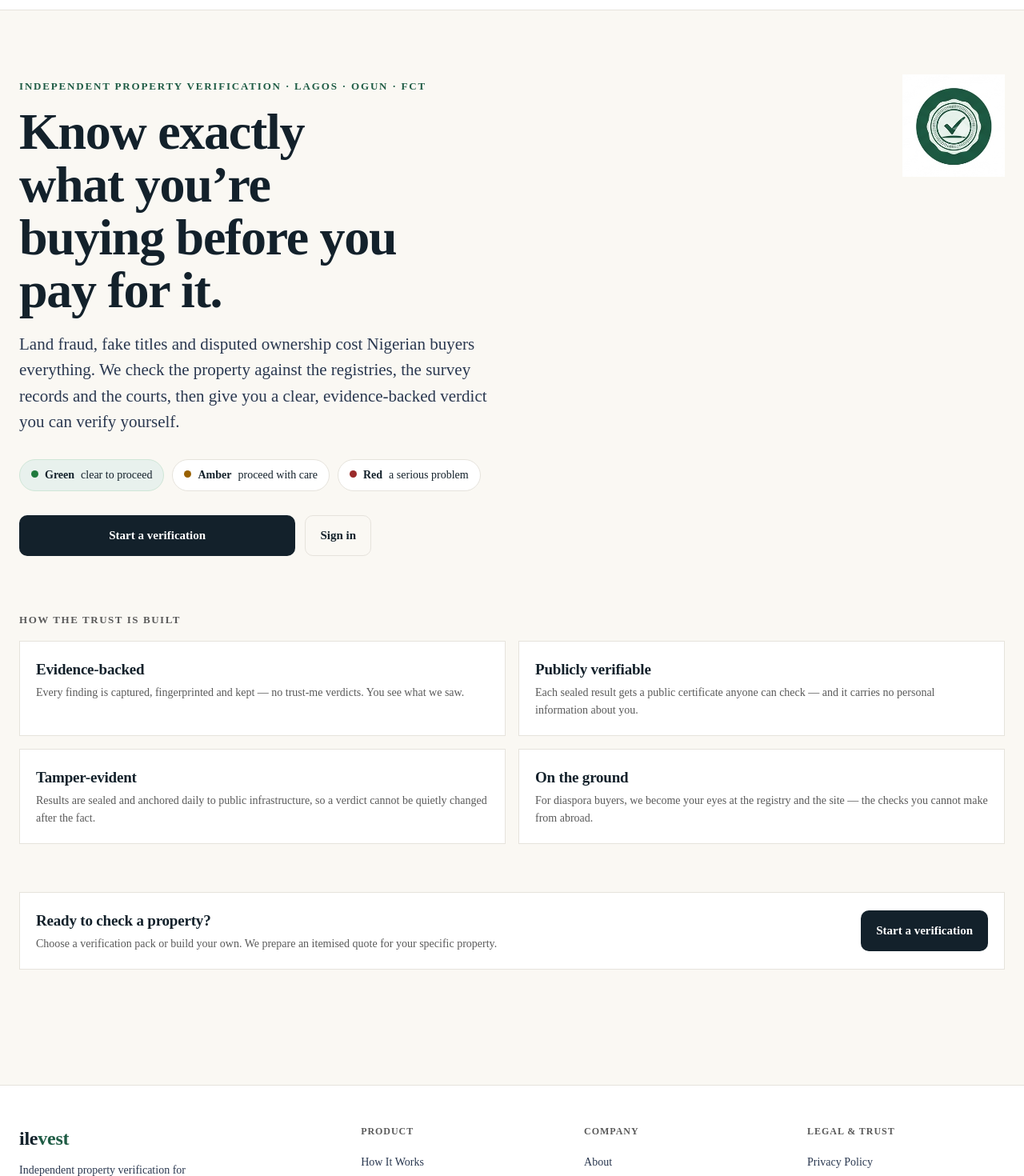
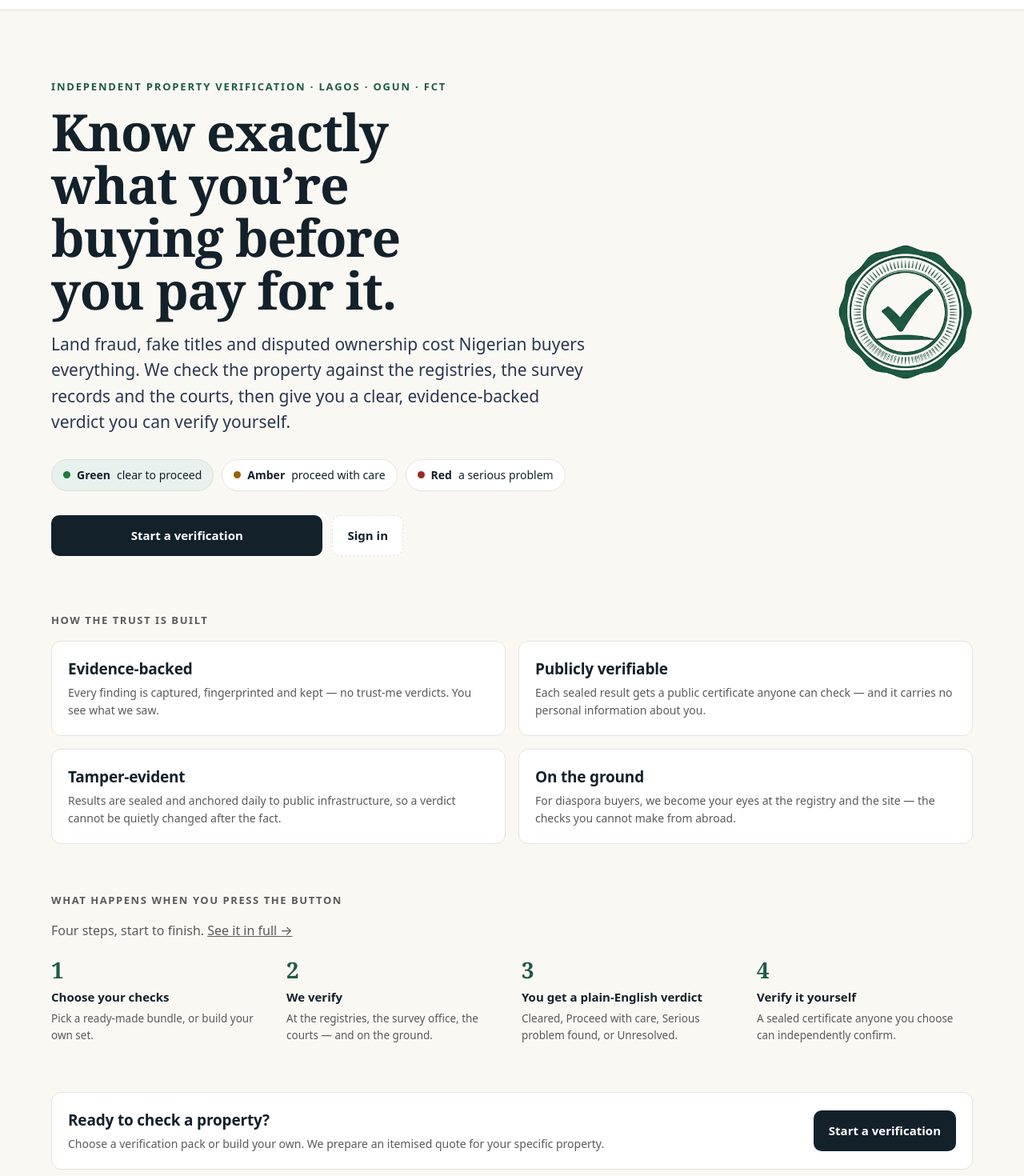
Before and after one commit to EmperorsMM/ilevest-web, a Next.js app in the folder apps/web/: page / in a window 1280 px wide. Shown: the part 60-1530 px from the top of the page at 80% size. Built offline with nearby package versions, Linux system fonts and the light colour scheme; no server answers.

Commit message:
Fix :root regression
root regression (--sans/--serif/--maxw/--r) + landing art direction + brand across surfaces

```diff
--- a/apps/web/src/app/admin/page.tsx
+++ b/apps/web/src/app/admin/page.tsx
@@ -2,9 +2,9 @@
 // and authoritatively by Row-Level Security at the database (security).
 export default function AdminSurface() {
   return (
-    <main style={{ padding: 24, fontFamily: "system-ui" }}>
+    <main className="wrap-work" style={{ padding: "40px 24px" }}>
       <h1>Admin surface</h1>
-      <p style={{ color: "#666" }}>Scaffolding placeholder — no features yet.</p>
+      <p className="muted">Scaffolding placeholder — no features yet.</p>
     </main>
   );
 }
--- a/apps/web/src/app/globals.css
+++ b/apps/web/src/app/globals.css
@@ -37,6 +37,29 @@
   --red-wash:   #F6E4E2;
   --unresolved: #6B7280;   /* Unresolved — honest, never dressed up as a pass */
 
+  /* ============ STRUCTURE & TYPE ============================================
+     RESTORED. These four lived in :root and were deleted by the v1.0 palette
+     rewrite, which replaced the whole block with colours only. Every one of
+     them was silently failing in production:
+       --sans  undefined -> body font-family invalid -> THE WHOLE SITE fell back
+               to the browser default serif. Not Inter. Not Fraunces.
+       --serif undefined -> Fraunces never applied to any headline.
+       --r     undefined -> every card/button corner rendered square.
+       --maxw  undefined -> .wrap had NO max-width, so it spanned the full
+               viewport: the container was never actually constrained, which is
+               exactly the "content hugs the left edge, dead zone right" effect. */
+  --sans:  "Inter Variable", system-ui, -apple-system, "Segoe UI", Roboto, Arial, sans-serif;
+  --serif: "Fraunces Variable", Georgia, "Times New Roman", serif;
+  --r:     12px;
+
+  /* Container widths — the system applied intelligently, not blanket-one-width.
+     READING surfaces (public, /client, order detail, /verify) get a comfortable
+     centred column. WORK surfaces (/ops, /review, /work) are TOOLS — tables,
+     queues, evidence columns — and get a wider container so the desk staff are
+     not fighting a reading measure to do their job. */
+  --maxw:      1200px;   /* reading — the default */
+  --maxw-work: 1440px;   /* work surfaces */
+
 }
 
 * { box-sizing: border-box; }
@@ -53,6 +76,9 @@
 a { color: inherit; }
 
 .wrap { max-width: var(--maxw); margin: 0 auto; padding: 0 24px; }
+/* Work surfaces: same system (palette, type, spacing) at a width sized for
+   tables and queues rather than for reading prose. */
+.wrap-work { max-width: var(--maxw-work); margin: 0 auto; padding: 0 24px; }
 
 /* ---- top bar ---- */
 .topbar { border-bottom: 1px solid var(--line); background: var(--surface); }
@@ -83,14 +109,35 @@
   margin: 14px 0 0; max-width: 15ch;
 }
 .hero p.lede { font-size: clamp(17px, 2.1vw, 21px); color: var(--ink-soft); max-width: 56ch; margin: 18px 0 0; }
-/* hero head: headline leads, seal to the side (stacks on mobile) */
-.hero-head { display: grid; grid-template-columns: 1fr auto; gap: 28px; align-items: start; }
-.hero-seal { padding-top: 8px; }
-@media (max-width: 720px) {
-  .hero-head { grid-template-columns: 1fr; }
+/* HERO — the seal is the right-hand WEIGHT of the whole hero, not a decoration
+   sitting on the headline's shoulder. The content column (eyebrow, headline,
+   lede, verdicts, actions) reads as one block; the seal balances that block and
+   is vertically centred against it. Text stays LEFT-aligned, ragged right
+   (Brand Identity 5.2) — only the container is centred, never the copy. */
+.hero-grid { display: grid; grid-template-columns: minmax(0, 1fr) auto; gap: 64px; align-items: center; }
+.hero-content { min-width: 0; }
+.hero-seal img { display: block; width: 168px; height: auto; }
+.hero-cta { display: flex; gap: 12px; flex-wrap: wrap; margin-top: 30px; max-width: 440px; }
+.hero-cta .btn { width: auto; }
+.hero-cta .btn.primary { flex: 1 1 auto; }
+.btn.ghost { background: var(--surface); border-color: var(--line); color: var(--ink); flex: 0 0 auto; }
+.btn.ghost:hover { border-color: var(--ink); }
+@media (max-width: 860px) {
+  .hero-grid { grid-template-columns: 1fr; gap: 24px; }
   .hero-seal { order: -1; }
-  .hero-seal svg { width: 84px; height: 84px; }
+  .hero-seal img { width: 96px; }
 }
+
+/* THE STEPS STRIP — what actually HAPPENS if you press the button. The trust
+   cards answer "why believe you"; this answers the frightened first-timer's
+   real question: "what am I getting into?". A summary that reduces anxiety —
+   deliberately lighter than /how-it-works, never a second copy of it. */
+.steps { display: grid; grid-template-columns: repeat(4, 1fr); gap: 24px; margin-top: 22px; }
+.step-n { font-family: var(--serif); font-size: 28px; font-weight: 600; line-height: 1; color: var(--green); }
+.step-t { font-weight: 700; font-size: 15px; margin: 9px 0 5px; color: var(--ink); }
+.step-b { color: var(--muted); font-size: 13.5px; line-height: 1.55; }
+@media (max-width: 860px) { .steps { grid-template-columns: repeat(2, 1fr); gap: 20px; } }
+@media (max-width: 520px) { .steps { grid-template-columns: 1fr; } }
 
 
 /* the signature: the verdict scale */
@@ -400,3 +447,7 @@
 .legal-section li { color: var(--ink-soft); line-height: 1.65; font-size: 15px; padding-left: 18px; position: relative; }
 .legal-section li::before { content: "\2022"; color: var(--green); position: absolute; left: 4px; }
 .legal-body a { color: var(--green); text-decoration: underline; }
+
+/* replaces ad-hoc inline styles: a card that is presentational, not clickable */
+.card.static { cursor: default; }
+.section-last { padding-bottom: 80px; }
--- a/apps/web/src/app/ops/orders/[id]/page.tsx
+++ b/apps/web/src/app/ops/orders/[id]/page.tsx
@@ -112,7 +112,7 @@
   return (
     <>
 
-      <main className="wrap" style={{ padding: "28px 24px 80px", maxWidth: 760 }}>
+      <main className="wrap-work" style={{ padding: "28px 24px 80px", maxWidth: 760 }}>
         <a href="/ops" className="back-link">&larr; Order queue</a>
         <h1 className="detail-h1">Invoice</h1>
 
--- a/apps/web/src/app/ops/page.tsx
+++ b/apps/web/src/app/ops/page.tsx
@@ -28,7 +28,7 @@
   const { data, error } = await supabase.rpc("ops_order_queue");
   if (error) {
     return (
-      <main className="wrap" style={{ padding: "60px 24px" }}>
+      <main className="wrap-work" style={{ padding: "60px 24px" }}>
         <h1 className="detail-h1">Not authorised</h1>
         <p className="detail-empty">This area is for Ilevest operations staff.</p>
         <a className="back-link" href="/client">&larr; Back to your dashboard</a>
@@ -39,7 +39,7 @@
 
   return (
     <>
-      <main className="wrap" style={{ padding: "32px 24px 80px" }}>
+      <main className="wrap-work" style={{ padding: "32px 24px 80px" }}>
         <h1 className="detail-h1" style={{ marginTop: 0 }}>Order queue</h1>
         <p className="detail-meta">{rows.length} order{rows.length === 1 ? "" : "s"}</p>
 
--- a/apps/web/src/app/page.tsx
+++ b/apps/web/src/app/page.tsx
@@ -28,15 +28,10 @@
       <OAuthCodeCatcher />
       <main className="wrap">
         <section className="hero">
-          <div className="hero-head">
-            <div>
+          <div className="hero-grid">
+            <div className="hero-content">
               <p className="eyebrow">Independent property verification · Lagos · Ogun · FCT</p>
               <h1>Know exactly what you&rsquo;re buying before you pay for it.</h1>
-            </div>
-            <div className="hero-seal">
-              <Image src="/seal.png" alt="Ilevest verification seal" width={128} height={128} priority />
-            </div>
-          </div>
               <p className="lede">
                 Land fraud, fake titles and disputed ownership cost Nigerian buyers everything.
                 We check the property against the registries, the survey records and the courts,
@@ -49,42 +44,43 @@
                 <span className="verdict"><span className="dot r" /><b>Red</b> a serious problem</span>
               </div>
 
-          <div style={{ display: "flex", gap: 12, flexWrap: "wrap", marginTop: 30, maxWidth: 440 }}>
-            <a className="btn primary" href="/start" style={{ width: "auto", flex: "1 1 auto" }}>
-              Start a verification
-            </a>
-            <a className="btn" href="/signup?mode=signin"
-               style={{ width: "auto", flex: "0 0 auto", border: "1px solid var(--line)", color: "var(--ink)" }}>
-              Sign in
-            </a>
+              <div className="hero-cta">
+                <a className="btn primary" href="/start">Start a verification</a>
+                <a className="btn ghost" href="/signup?mode=signin">Sign in</a>
+              </div>
+            </div>
+
+            <div className="hero-seal">
+              <Image src="/seal-lg.png" alt="Ilevest verification seal" width={281} height={281} priority />
+            </div>
           </div>
         </section>
 
         <section className="section">
           <h2>How the trust is built</h2>
           <div className="grid">
-            <div className="card" style={{ cursor: "default" }}>
+            <div className="card static">
               <div className="name">Evidence-backed</div>
               <div className="who">
                 Every finding is captured, fingerprinted and kept &mdash; no trust-me verdicts.
                 You see what we saw.
               </div>
             </div>
-            <div className="card" style={{ cursor: "default" }}>
+            <div className="card static">
               <div className="name">Publicly verifiable</div>
               <div className="who">
                 Each sealed result gets a public certificate anyone can check &mdash; and it
                 carries no personal information about you.
               </div>
             </div>
-            <div className="card" style={{ cursor: "default" }}>
+            <div className="card static">
               <div className="name">Tamper-evident</div>
               <div className="who">
                 Results are sealed and anchored daily to public infrastructure, so a verdict
                 cannot be quietly changed after the fact.
               </div>
             </div>
-            <div className="card" style={{ cursor: "default" }}>
+            <div className="card static">
               <div className="name">On the ground</div>
               <div className="who">
                 For diaspora buyers, we become your eyes at the registry and the site &mdash;
@@ -94,7 +90,36 @@
           </div>
         </section>
 
-        <section className="section" style={{ paddingBottom: 80 }}>
+        <section className="section">
+          <h2>What happens when you press the button</h2>
+          <p className="muted" style={{ maxWidth: "58ch", marginTop: 4 }}>
+            Four steps, start to finish. <a href="/how-it-works">See it in full →</a>
+          </p>
+          <div className="steps">
+            <div>
+              <div className="step-n">1</div>
+              <div className="step-t">Choose your checks</div>
+              <div className="step-b">Pick a ready-made bundle, or build your own set.</div>
+            </div>
+            <div>
+              <div className="step-n">2</div>
+              <div className="step-t">We verify</div>
+              <div className="step-b">At the registries, the survey office, the courts — and on the ground.</div>
+            </div>
+            <div>
+              <div className="step-n">3</div>
+              <div className="step-t">You get a plain-English verdict</div>
+              <div className="step-b">Cleared, Proceed with care, Serious problem found, or Unresolved.</div>
+            </div>
+            <div>
+              <div className="step-n">4</div>
+              <div className="step-t">Verify it yourself</div>
+              <div className="step-b">A sealed certificate anyone you choose can independently confirm.</div>
+            </div>
+          </div>
+        </section>
+
+        <section className="section section-last">
           <div className="rail" style={{ display: "flex", alignItems: "center", justifyContent: "space-between", flexWrap: "wrap", gap: 16 }}>
             <div>
               <div style={{ fontWeight: 800, fontSize: 19, letterSpacing: "-0.01em" }}>Ready to check a property?</div>
--- a/apps/web/src/app/review/checks/[id]/bench.tsx
+++ b/apps/web/src/app/review/checks/[id]/bench.tsx
@@ -123,11 +123,11 @@
               "Escalated — it lands on the Reviewer's pile for an Unresolved decision.");
   };
 
-  if (loading) return <main className="wrap" style={{ padding: "60px 24px" }}><p className="detail-meta">Loading…</p></main>;
+  if (loading) return <main className="wrap-work" style={{ padding: "60px 24px" }}><p className="detail-meta">Loading…</p></main>;
 
   if (!ws?.visible) {
     return (
-      <main className="wrap" style={{ padding: "60px 24px" }}>
+      <main className="wrap-work" style={{ padding: "60px 24px" }}>
         <h1 className="detail-h1">Not visible</h1>
         <p className="detail-empty">The bench is for desk staff and the check&rsquo;s assigned worker.</p>
         <a className="back-link" href="/review">&larr; Back to the desk</a>
@@ -143,7 +143,7 @@
 
   return (
     <>
-      <main className="wrap" style={{ padding: "32px 24px 80px", maxWidth: 760 }}>
+      <main className="wrap-work" style={{ padding: "32px 24px 80px", maxWidth: 760 }}>
         <a className="back-link" href="/review">&larr; The desk</a>
         <h1 className="detail-h1" style={{ marginBottom: 4 }}>{ws.title}</h1>
         <p className="detail-meta">
--- a/apps/web/src/app/review/page.tsx
+++ b/apps/web/src/app/review/page.tsx
@@ -25,7 +25,7 @@
 
   if (!q.staff) {
     return (
-      <main className="wrap" style={{ padding: "60px 24px" }}>
+      <main className="wrap-work" style={{ padding: "60px 24px" }}>
         <h1 className="detail-h1">Staff only</h1>
         <p className="detail-empty">The desk is for Ilevest Ops and Reviewers.</p>
       </main>
@@ -34,7 +34,7 @@
 
   return (
     <>
-      <main className="wrap" style={{ padding: "32px 24px 80px" }}>
+      <main className="wrap-work" style={{ padding: "32px 24px 80px" }}>
         <h1 className="detail-h1" style={{ marginTop: 0 }}>The desk</h1>
         <p className="detail-meta">
           {q.in_review.length} in review · {q.exceptions.length} exception{q.exceptions.length === 1 ? "" : "s"} · {q.intake.length} in intake
--- a/apps/web/src/app/work/checks/[id]/workspace.tsx
+++ b/apps/web/src/app/work/checks/[id]/workspace.tsx
@@ -130,11 +130,11 @@
               "Exception flagged — Ops has it.");
   };
 
-  if (loading) return <main className="wrap" style={{ padding: "60px 24px" }}><p className="detail-meta">Loading…</p></main>;
+  if (loading) return <main className="wrap-work" style={{ padding: "60px 24px" }}><p className="detail-meta">Loading…</p></main>;
 
   if (!ws?.visible) {
     return (
-      <main className="wrap" style={{ padding: "60px 24px" }}>
+      <main className="wrap-work" style={{ padding: "60px 24px" }}>
         <h1 className="detail-h1">Not your check</h1>
         <p className="detail-empty">This workspace belongs to the worker assigned to the check.</p>
         <a className="back-link" href="/work">&larr; Back to my checks</a>
@@ -148,7 +148,7 @@
 
   return (
     <>
-      <main className="wrap" style={{ padding: "32px 24px 80px", maxWidth: 760 }}>
+      <main className="wrap-work" style={{ padding: "32px 24px 80px", maxWidth: 760 }}>
         <a className="back-link" href="/work">&larr; My checks</a>
         <h1 className="detail-h1" style={{ marginBottom: 4 }}>{ws.title}</h1>
         <p className="detail-meta">
--- a/apps/web/src/app/work/page.tsx
+++ b/apps/web/src/app/work/page.tsx
@@ -32,7 +32,7 @@
 
   return (
     <>
-      <main className="wrap" style={{ padding: "32px 24px 80px" }}>
+      <main className="wrap-work" style={{ padding: "32px 24px 80px" }}>
         <h1 className="detail-h1" style={{ marginTop: 0 }}>My checks</h1>
         <p className="detail-meta">
           {open.length} open · {done.length} completed
--- a/apps/web/src/components/toast.tsx
+++ b/apps/web/src/components/toast.tsx
@@ -35,7 +35,7 @@
           <div key={t.id} onClick={() => dismiss(t.id)}
                style={{ pointerEvents: "auto", cursor: "pointer", maxWidth: 520, margin: "0 16px",
                         padding: "12px 16px", borderRadius: 10, fontSize: 14, lineHeight: 1.4,
-                        color: "#fff", background: t.kind === "ok" ? "#16a34a" : "#b91c1c",
+                        color: "#fff", background: t.kind === "ok" ? "var(--cleared)" : "var(--red)",
                         boxShadow: "0 6px 24px rgba(0,0,0,0.18)" }}>
             {t.text}
           </div>
```
Also changed, not shown: apps/web/public/seal-lg.png (added). Lines whose indentation alone changed are shown as unchanged.
